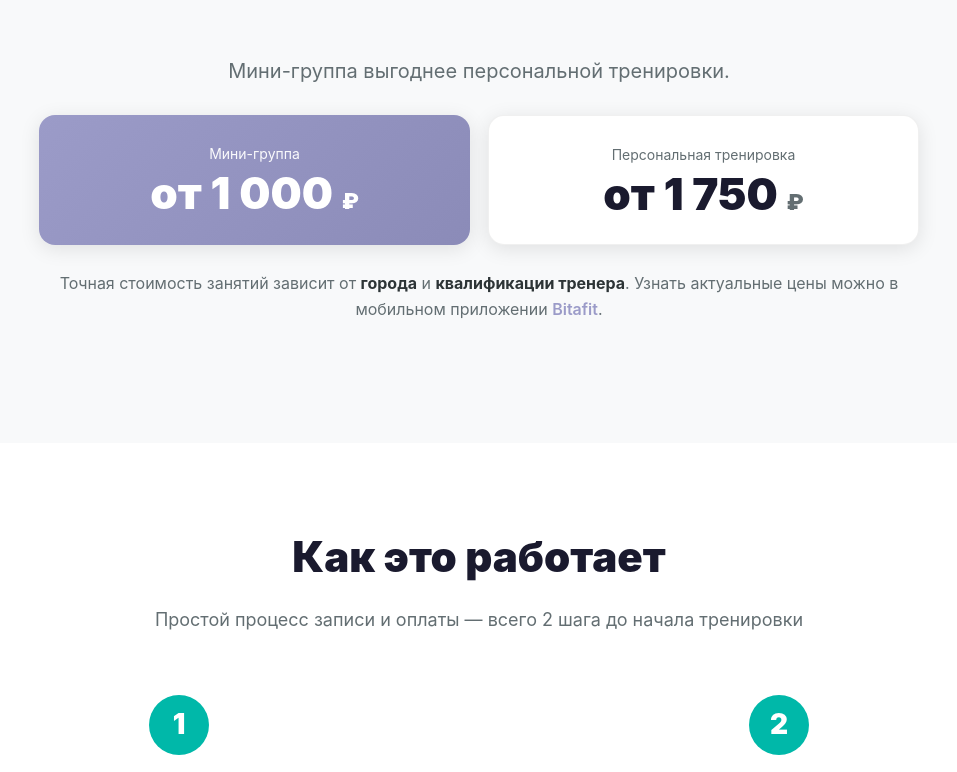
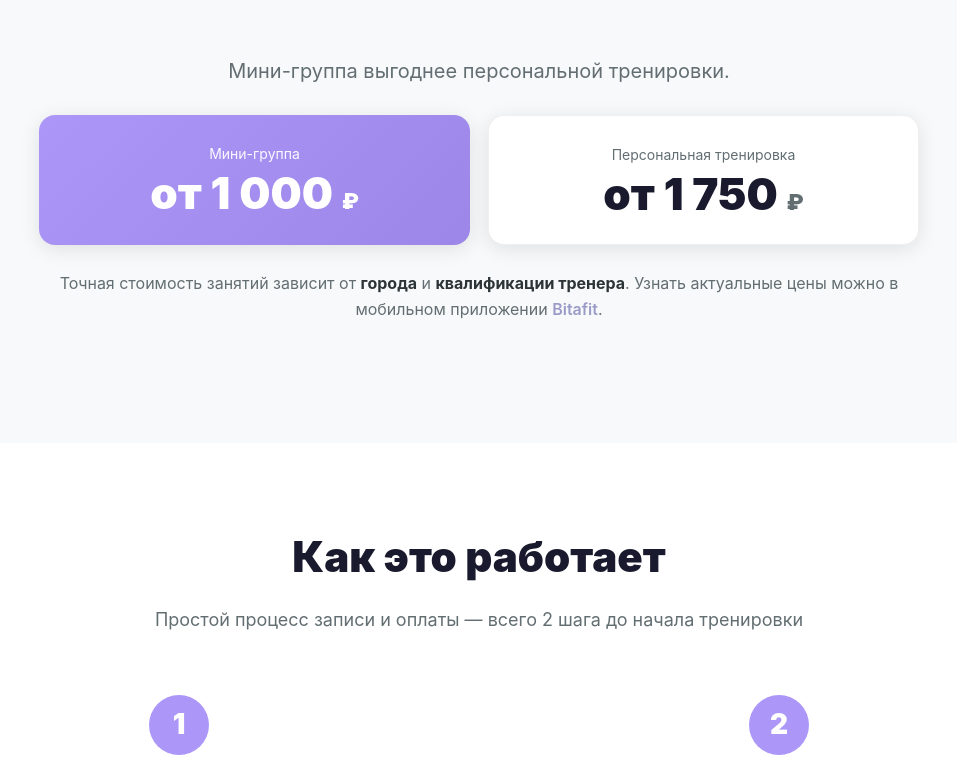
Before and after one commit to VyacheslavSt/cursor1, a plain HTML site: page index.html in a window 1280 px wide. Shown: the part 1784-2556 px from the top of the page, without its empty margins (161-1118 px from the left). Drawn offline with Linux system fonts and the light colour scheme.

Commit message:
Update step numbers and pricing card colors to RGB(172, 151, 248)

```diff
--- a/index.html
+++ b/index.html
@@ -415,7 +415,7 @@
       .step-number {
         width: 60px;
         height: 60px;
-        background: var(--primary);
+        background: #AC97F8;
         color: var(--white);
         border-radius: 50%;
         display: flex;
@@ -885,7 +885,7 @@
           </p>
 
           <div style="display: grid; grid-template-columns: repeat(auto-fit, minmax(260px, 1fr)); gap: 18px; align-items: stretch; margin-top: 10px;">
-            <div style="background: linear-gradient(135deg, #9B9BC8 0%, #8B8BB8 100%); color: white; padding: 28px; border-radius: var(--radius); box-shadow: var(--shadow);">
+            <div style="background: linear-gradient(135deg, #AC97F8 0%, #9C87E8 100%); color: white; padding: 28px; border-radius: var(--radius); box-shadow: var(--shadow);">
               <div style="font-size: 14px; opacity: 0.95; margin-bottom: 6px;">Мини-группа</div>
               <div style="font-size: 44px; font-weight: 900; line-height: 1;">от 1 000 <span style="font-size: 22px;">₽</span></div>
             </div>
```
